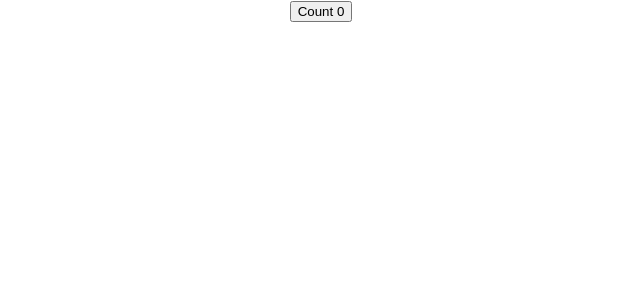
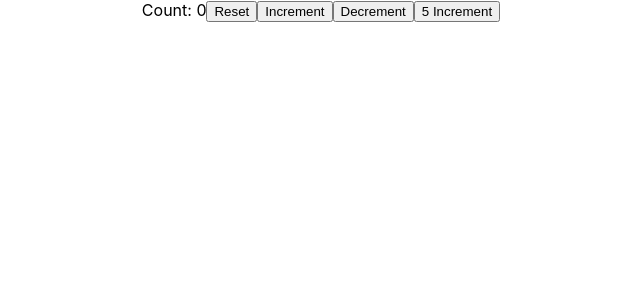
Before and after one commit to palindungan/animal-hospital, a React (Create React App) app in the folder development/react/state-hook/: page / in a window 1280 px wide. Shown: the top 300 px of the page, without its empty margins (319-959 px from the left). Built offline with nearby package versions, Linux system fonts and the light colour scheme.

Commit message:
hook prev state

```diff
--- a/development/react/state-hook/src/App.js
+++ b/development/react/state-hook/src/App.js
@@ -1,12 +1,14 @@
 import "./App.css";
 import ClassCounter from "./components/ClassCounter";
 import HookCounter from "./components/HookCounter";
+import HookCounterTwo from "./components/HookCounterTwo";
 
 function App() {
   return (
     <div className="App">
       {/* <ClassCounter /> */}
-      <HookCounter />
+      {/* <HookCounter /> */}
+      <HookCounterTwo />
     </div>
   );
 }
--- /dev/null
+++ b/development/react/state-hook/src/components/HookCounterTwo.js
@@ -0,0 +1,28 @@
+import React, { useState } from "react";
+
+function HookCounterTwo() {
+  const initialCount = 0;
+  const [count, setCount] = useState(initialCount);
+
+  const incrementFive = () => {
+    for (let index = 0; index < 5; index++) {
+      setCount((prevCount) => prevCount + 1);
+    }
+  };
+
+  return (
+    <div>
+      Count: {count}
+      <button onClick={() => setCount(initialCount)}>Reset</button>
+      <button onClick={() => setCount((prevCount) => prevCount + 1)}>
+        Increment
+      </button>
+      <button onClick={() => setCount((prevCount) => prevCount - 1)}>
+        Decrement
+      </button>
+      <button onClick={incrementFive}>5 Increment</button>
+    </div>
+  );
+}
+
+export default HookCounterTwo;
```
